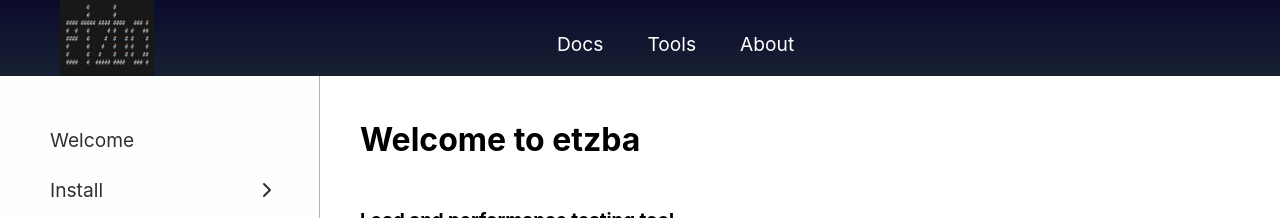
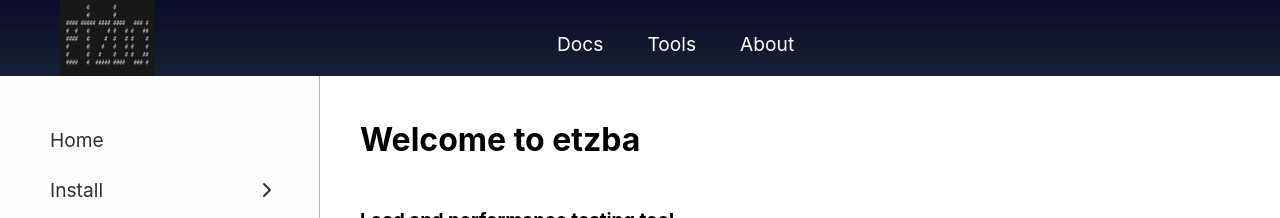
Before and after one commit to etzba/www, a React (Create React App) app: page / in a window 1280 px wide. Shown: the top 218 px of the page. Built offline with nearby package versions, Linux system fonts and the light colour scheme.

Commit message:
revert home page name

```diff
--- a/src/pages/Welcome.jsx
+++ b/src/pages/Home.jsx
@@ -3,7 +3,7 @@
 import "../styles/pages.css";
 import InfoBlock from "../components/InfoBlock";
 
-function Documentation() {
+function Home() {
   return (
     <div className="page">
       <h1>Welcome to etzba</h1>
@@ -40,4 +40,4 @@
   );
 }
 
-export default Documentation;
+export default Home;
--- a/src/utils/headerItem.js
+++ b/src/utils/headerItem.js
@@ -1,4 +1,4 @@
-import Welcome from "../pages/Welcome";
+import Home from "../pages/Home";
 import About from "../pages/About";
 import Tools from "../pages/Tools";
 
@@ -8,7 +8,7 @@
     title: "Docs",
     path: "/",
     label: "Docs",
-    content: <Welcome setSidebar={true} />,
+    content: <Home setSidebar={true} />,
     sidebar: true,
     exact: true,
   },
--- a/src/utils/navItems.js
+++ b/src/utils/navItems.js
@@ -1,4 +1,4 @@
-import Welcome from "../pages/Welcome";
+import Home from "../pages/Home";
 import Install from "../pages/Install";
 import AdvancedConfig from "../pages/AdvancedConfig";
 import Usage from "../pages/Usage";
@@ -22,12 +22,12 @@
 // https://coolsymbol.com/
 export const NavItems = [
   {
-    id: "Welcome",
-    title: "Welcome",
+    id: "home",
+    title: "Home",
     path: "/",
-    label: "Welcome",
+    label: "Home",
     icon: "⚒️",
-    content: <Welcome />,
+    content: <Home />,
     exact: true,
   },
   {
```
